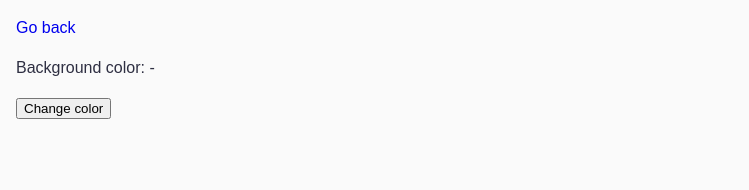
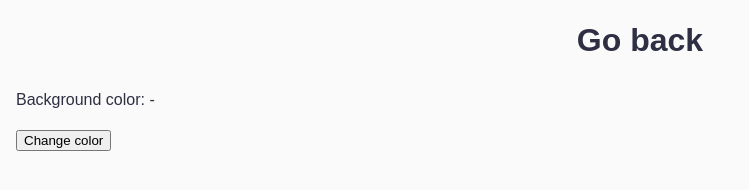
Before and after one commit to InnaSaienko/goit-js-hw-07, a website: page src/task-5.html in a window 1280 px wide. Shown: the whole page, without its empty margins (0-749 px from the left). Drawn offline with Linux system fonts and the light colour scheme.

Commit message:
style: added to all html common class name "go-back"

```diff
--- a/src/task-5.html
+++ b/src/task-5.html
@@ -8,7 +8,7 @@
     <link rel="stylesheet" href="./css/common.css" />
   </head>
   <body>
-    <p><a href="../index.html">Go back</a></p>
+    <p  class="go-back"><a href="../index.html">Go back</a></p>
 
     <div class="widget">
       <p>Background color: <span class="color">-</span></p>
```
Also changed, not shown: src/task-1.html (+1 -1 lines), src/task-3.html (+1 -1 lines), src/task-4.html (+1 -1 lines), src/task-6.html (+1 -1 lines).
